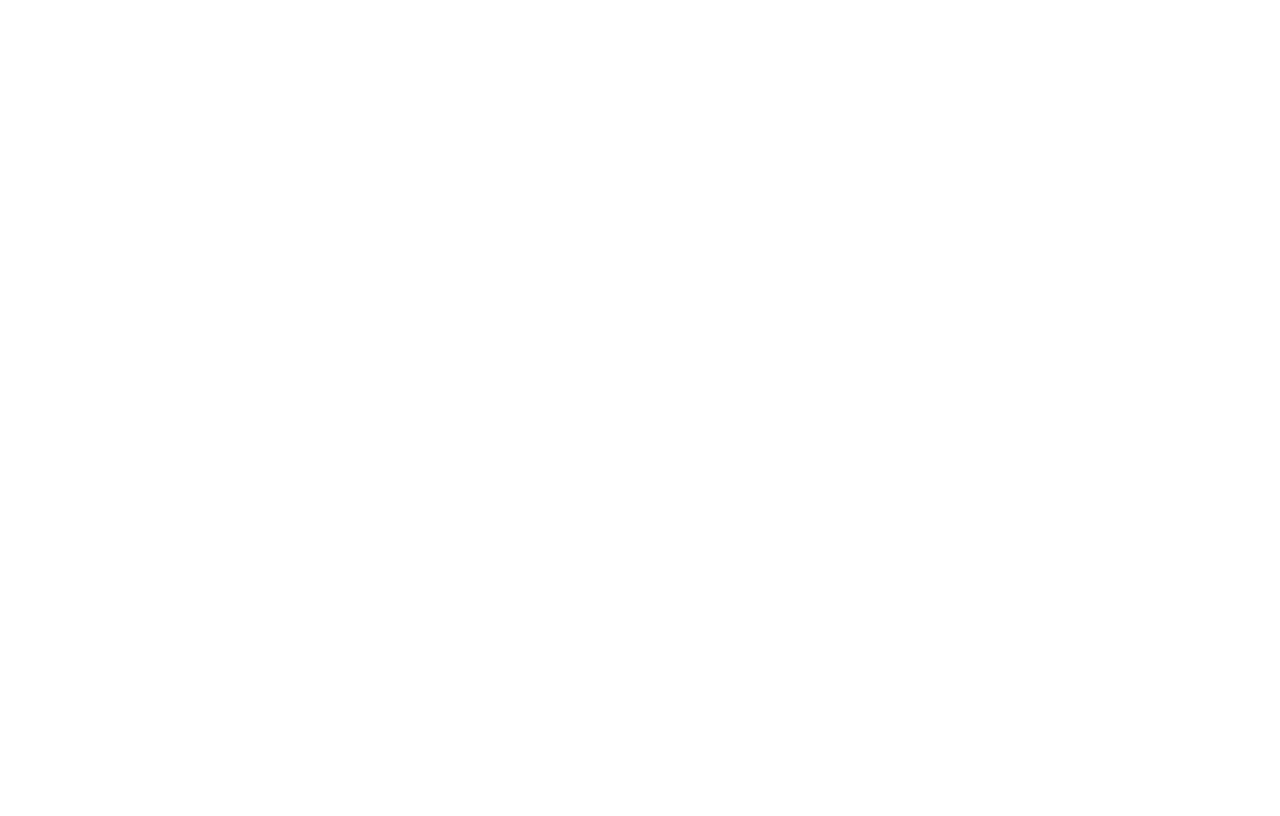
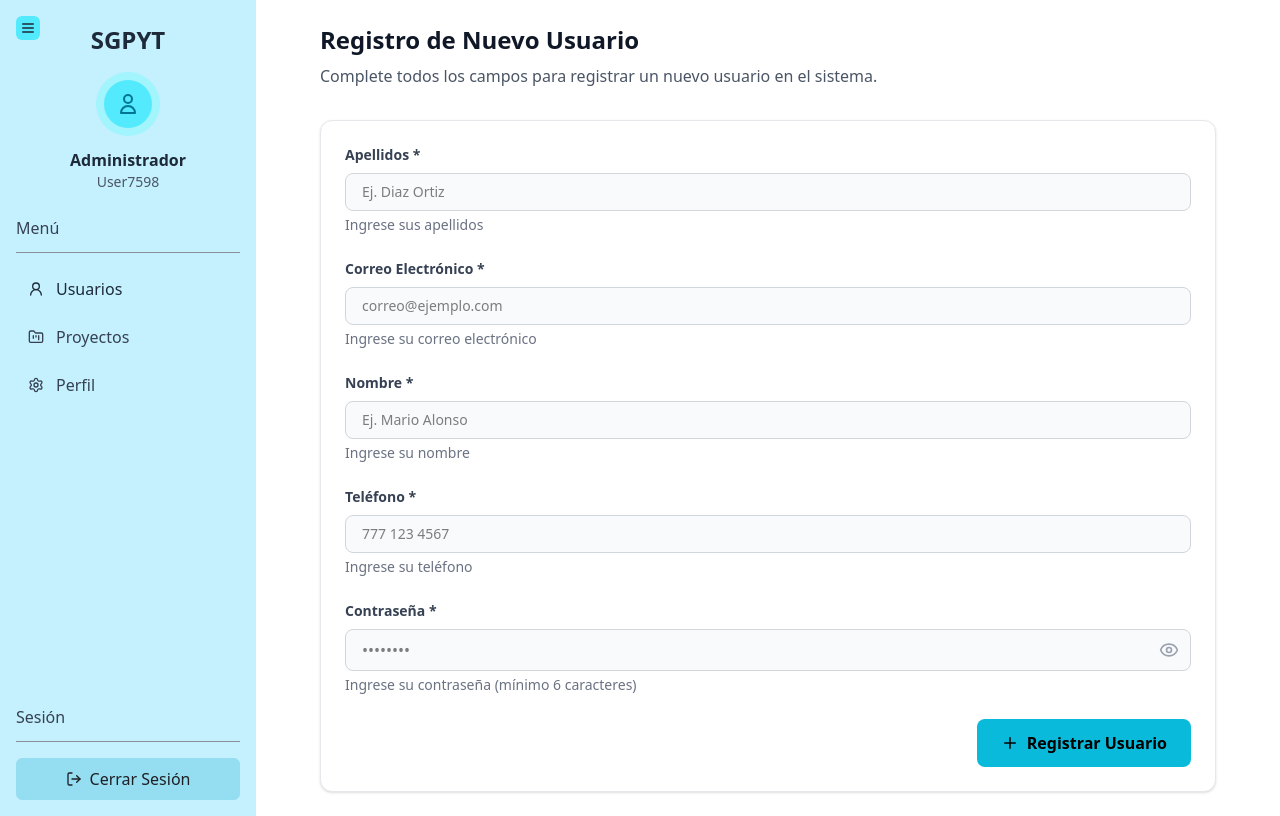
Before and after one commit to JulioCesarGutierrezRojas/SDGPYT, a React (Vite) app in the folder frontend/: page /admin/registroUsuario in a window 1280 px wide. Before the commit this address had no page. Built offline with nearby package versions, Linux system fonts and the light colour scheme.

Commit message:
DWII-2 pantalla de registro de usuarios

```diff
--- a/frontend/src/components/Layouts/AdminLayout.jsx
+++ b/frontend/src/components/Layouts/AdminLayout.jsx
@@ -1,13 +1,24 @@
 import { Outlet } from "react-router-dom";
-import {UserRound, FolderKanban, Settings, LogOut} from "lucide-react";
+import { UserRound, FolderKanban, Settings, LogOut,Menu } from "lucide-react";
+import { useState } from "react";
 
 export default function AdminLayout() {
+
+    const [sidebarOpen, setSidebarOpen] = useState(true);
+
     return (
         <div className="flex min-h-screen">
 
-            <div className="w-64 bg-[var(--color-azul-200)] flex flex-col">
+            <div className={`${sidebarOpen ? "w-64" : "w-16"} bg-[var(--color-azul-200)] flex flex-col transition-all duration-300`}>
 
                 <div className="p-6 text-center">
+                    <button
+                        onClick={() => setSidebarOpen(!sidebarOpen)}
+                        className="absolute rounded-md top-4 left-4 bg-cyan-300 text-black p-1 hover:bg-cyan-400 transition-colors"
+                    >
+                        <Menu className="w-4 h-4 text-gray-800" />
+                    </button>
+
                     <h1 className="text-2xl font-bold text-gray-800 mb-4">SGPYT</h1>
                     <div className="w-16 h-16 bg-cyan-200 rounded-full mx-auto mb-3 flex items-center justify-center">
 
@@ -33,7 +44,7 @@
                 <div className="flex-1 px-4">
                     <div className="mb-6">
                         <h3 className="text-gray-700 font-medium mb-3">Menú</h3>
-                        <hr className="border-t border-[var(--color-gris-700)] mb-4"/>
+                        <hr className="border-t border-[var(--color-gris-700)] mb-4" />
                         <nav className="space-y-2">
                             <a href="/admin/usuarios" className="flex items-center gap-3 px-3 py-2 text-gray-800 hover:bg-cyan-300 rounded-md font-medium">
                                 <UserRound className="w-4 h-4" />
@@ -54,7 +65,7 @@
 
                 <div className="p-4">
                     <h3 className="text-gray-700 font-medium mb-3">Sesión</h3>
-                    <hr className="border-t border-[var(--color-gris-700)] mb-4"/>
+                    <hr className="border-t border-[var(--color-gris-700)] mb-4" />
                     <button className="w-full flex items-center justify-center gap-2 px-4 py-2 bg-[var(--color-azul-400)] border border-[var(--color-azul-400)] text-[var(--color-gris-950)] rounded-md hover:bg-cyan-300 transition-colors">
                         <LogOut className="w-4 h-4" />
                         Cerrar Sesión
@@ -63,7 +74,7 @@
             </div>
 
 
-            <div className="flex-1 p-6 bg-white overflow-y-auto">
+            <div className={`flex-1 p-6 bg-white overflow-y-auto transition-all duration-300 ${sidebarOpen ? "ml-0" : "ml-[-3rem]"}`}>
                 <Outlet />
             </div>
         </div>
--- a/frontend/src/modules/users/views/userList.jsx
+++ b/frontend/src/modules/users/views/userList.jsx
@@ -1,7 +1,9 @@
 import { useState } from "react"
 import { Pencil, Trash2, Download, Plus, Search, ChevronLeft, ChevronRight } from "lucide-react"
+import { useNavigate } from "react-router"
 
 const UserList = () => {
+    const navigate = useNavigate();
     const [searchTerm, setSearchTerm] = useState("")
     const [currentPage, setCurrentPage] = useState(1)
     const usersPerPage = 7
@@ -55,7 +57,8 @@
                         className="w-full pl-10 pr-4 py-2 border border-gray-300 rounded-md bg-white focus:outline-none focus:ring-2 focus:ring-cyan-500 focus:border-transparent"
                     />
                 </div>
-                <button className="flex items-center gap-2 px-4 py-2 bg-[var(--color-azul-600)] hover:bg-cyan-300 text-black rounded-md transition-colors">
+                <button onClick={()=> navigate("/admin/registroUsuario")}
+                    className="flex items-center gap-2 px-4 py-2 bg-[var(--color-azul-600)] hover:bg-cyan-300 text-black rounded-md transition-colors">
                     <Plus className="w-4 h-4" />
                     Crear
                 </button>
--- /dev/null
+++ b/frontend/src/modules/users/views/userRegister.jsx
@@ -0,0 +1,122 @@
+import { useState } from "react"
+import { Eye, EyeOff, Plus } from "lucide-react"
+
+const UserRegister = () => {
+    const [showPassword, setShowPassword] = useState(false)
+
+    return (
+        <div className="flex-1">
+            <div className="max-w-4xl mx-auto">
+
+                <div className="mb-8">
+                    <h1 className="text-2xl font-bold text-gray-900 mb-2">Registro de Nuevo Usuario</h1>
+                    <p className="text-gray-600">Complete todos los campos para registrar un nuevo usuario en el sistema.</p>
+                </div>
+
+                <div className="bg-white rounded-xl shadow-sm border border-gray-200 p-6">
+                    <form className="space-y-6">
+                        {/* Apellidos */}
+                        <div>
+                            <label htmlFor="apellidos" className="block text-sm font-semibold text-gray-700 mb-2">
+                                Apellidos *
+                            </label>
+                            <input
+                                type="text"
+                                id="apellidos"
+                                name="apellidos"
+                                placeholder="Ej. Diaz Ortiz"
+                                className="text-sm w-full px-4 py-2 border border border-gray-300 rounded-lg bg-gray-50 focus:bg-white focus:outline-none focus:ring-2 focus:ring-cyan-500 focus:border-transparent transition-all"
+                            />
+                            <p className="mt-1 text-sm text-gray-500">Ingrese sus apellidos</p>
+                        </div>
+
+                        {/* Correo Electrónico */}
+                        <div>
+                            <label htmlFor="email" className="block text-sm font-semibold text-gray-700 mb-2" >
+                                Correo Electrónico *
+                            </label>
+                            <input
+                                type="email"
+                                id="email"
+                                name="email"
+                                placeholder="correo@ejemplo.com"
+                                className="text-sm w-full px-4 py-2 border border-gray-300 rounded-lg bg-gray-50 focus:bg-white focus:outline-none focus:ring-2 focus:ring-cyan-500 focus:border-transparent transition-all"
+                            />
+                            <p className="mt-1 text-sm text-gray-500">
+                                Ingrese su correo electrónico
+                            </p>
+                        </div>
+
+                        {/* Nombre */}
+                        <div>
+                            <label htmlFor="nombre" className="block text-sm font-semibold text-gray-700 mb-2">
+                                Nombre *
+                            </label>
+                            <input
+                                type="text"
+                                id="nombre"
+                                name="nombre"
+                                placeholder="Ej. Mario Alonso"
+                                className="text-sm w-full px-4 py-2 border border-gray-300 rounded-lg bg-gray-50 focus:bg-white focus:outline-none focus:ring-2 focus:ring-cyan-500 focus:border-transparent transition-all"
+                            />
+                            <p className="mt-1 text-sm text-gray-500">Ingrese su nombre</p>
+                        </div>
+
+                        {/* Teléfono */}
+                        <div>
+                            <label htmlFor="telefono" className="block text-sm font-semibold text-gray-700 mb-2">
+                                Teléfono *
+                            </label>
+                            <input
+                                type="tel"
+                                id="telefono"
+                                name="telefono"
+                                placeholder="777 123 4567"
+                                className="text-sm w-full px-4 py-2 border border-gray-300 rounded-lg bg-gray-50 focus:bg-white focus:outline-none focus:ring-2 focus:ring-cyan-500 focus:border-transparent transition-all"
+                            />
+                            <p className="mt-1 text-sm text-gray-500">Ingrese su teléfono</p>
+                        </div>
+
+                        {/* Contraseña */}
+                        <div>
+                            <label htmlFor="password" className="block text-sm font-semibold text-gray-700 mb-2">
+                                Contraseña *
+                            </label>
+                            <div className="relative">
+                                <input
+                                    type={showPassword ? "text" : "password"}
+                                    id="password"
+                                    name="password"
+                                    placeholder="••••••••"
+                                    className="w-full px-4 py-2 pr-12 border border-gray-300 rounded-lg bg-gray-50 focus:bg-white focus:outline-none focus:ring-2 focus:ring-cyan-500 focus:border-transparent transition-all"
+                                />
+                                <button
+                                    type="button"
+                                    onClick={() => setShowPassword(!showPassword)}
+                                    className="absolute right-3 top-1/2 transform -translate-y-1/2 text-gray-400 hover:text-gray-600 transition-colors"
+                                >
+                                    {showPassword ? <EyeOff size={20} /> : <Eye size={20} />}
+                                </button>
+                            </div>
+                            <p className="mt-1 text-sm text-gray-500">
+                                Ingrese su contraseña (mínimo 6 caracteres)
+                            </p>
+                        </div>
+
+                        {/* Botón de envío */}
+                        <div className="flex justify-end">
+                            <button type="submit"
+                                className="flex items-center gap-2 px-6 py-3 bg-[var(--color-azul-600)] hover:bg-cyan-300 text-black font-semibold rounded-lg transition-colors focus:outline-none focus:ring-2 focus:ring-cyan-500 focus:ring-offset-2"
+                            >
+                                <Plus size={18} />
+                                Registrar Usuario
+                            </button>
+                        </div>
+                    </form>
+                </div>
+            </div>
+        </div>
+    )
+}
+
+export default UserRegister
--- a/frontend/src/router/router.jsx
+++ b/frontend/src/router/router.jsx
@@ -2,6 +2,7 @@
 import Login from "../modules/auth/views/Login";
 import AdminLayout from "../components/Layouts/AdminLayout";
 import UserList from "../modules/users/views/userList";
+import UserRegister from "../modules/users/views/userRegister";
 
 const AppRouter = () => {
   return (
@@ -11,6 +12,7 @@
 
         <Route path="/admin" element={<AdminLayout/>}>
           <Route path="usuarios" element={<UserList />} />
+          <Route path="registroUsuario" element={<UserRegister />} />
         </Route>
 
         {/*<Route path="*" element={<NotFound />} />*/}
```
